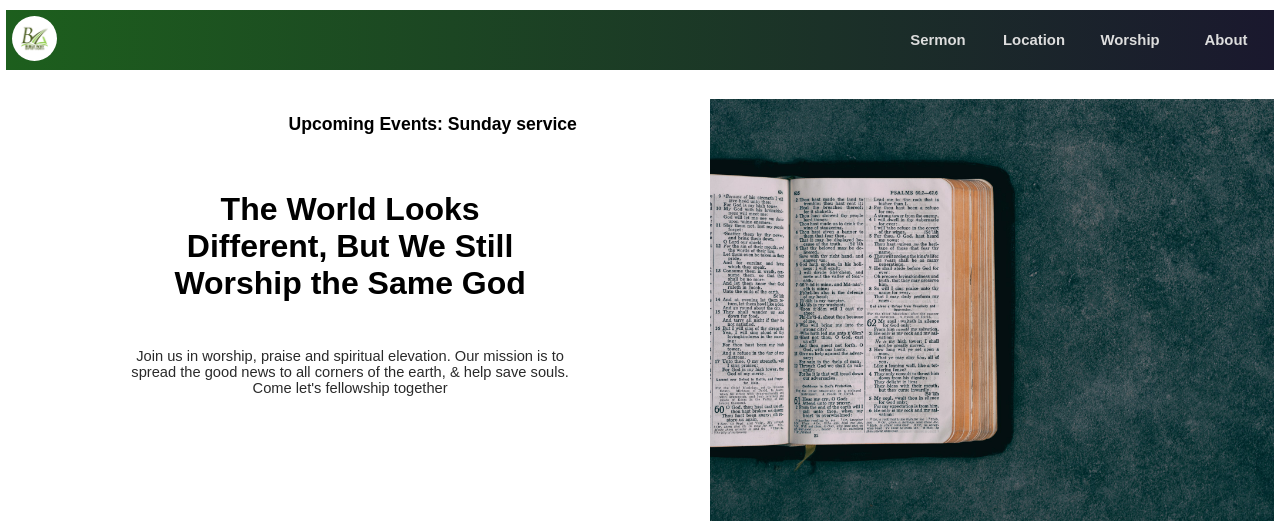
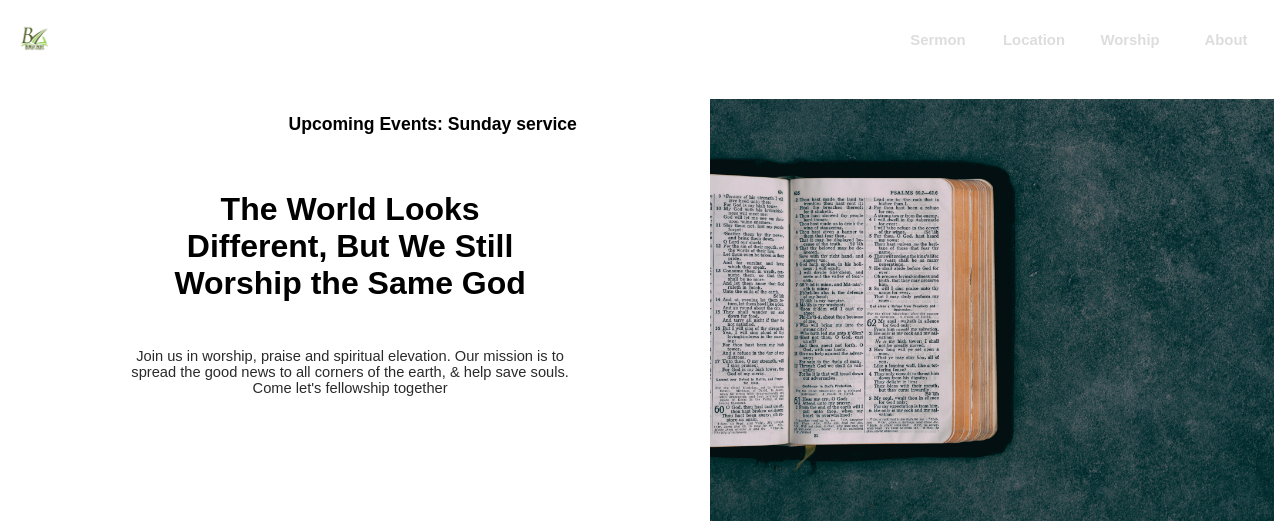
Before and after one commit to OsaeAddo/Bibleway-Baptist-Church, a Django app: page / in a window 1280 px wide. Shown: the top 521 px of the page. Run offline with Django 3.2, Linux system fonts and the light colour scheme.

Commit message:
change background color of navbar

```diff
--- a/static/records_management/home.css
+++ b/static/records_management/home.css
@@ -31,7 +31,7 @@ img{
     display: grid;
     grid-template-areas:
     "logo menu menu";
-    background: var(--gradient);
+    background: var(--light);
     font-size: .93rem;
     grid-gap: 6px;
 }
```
